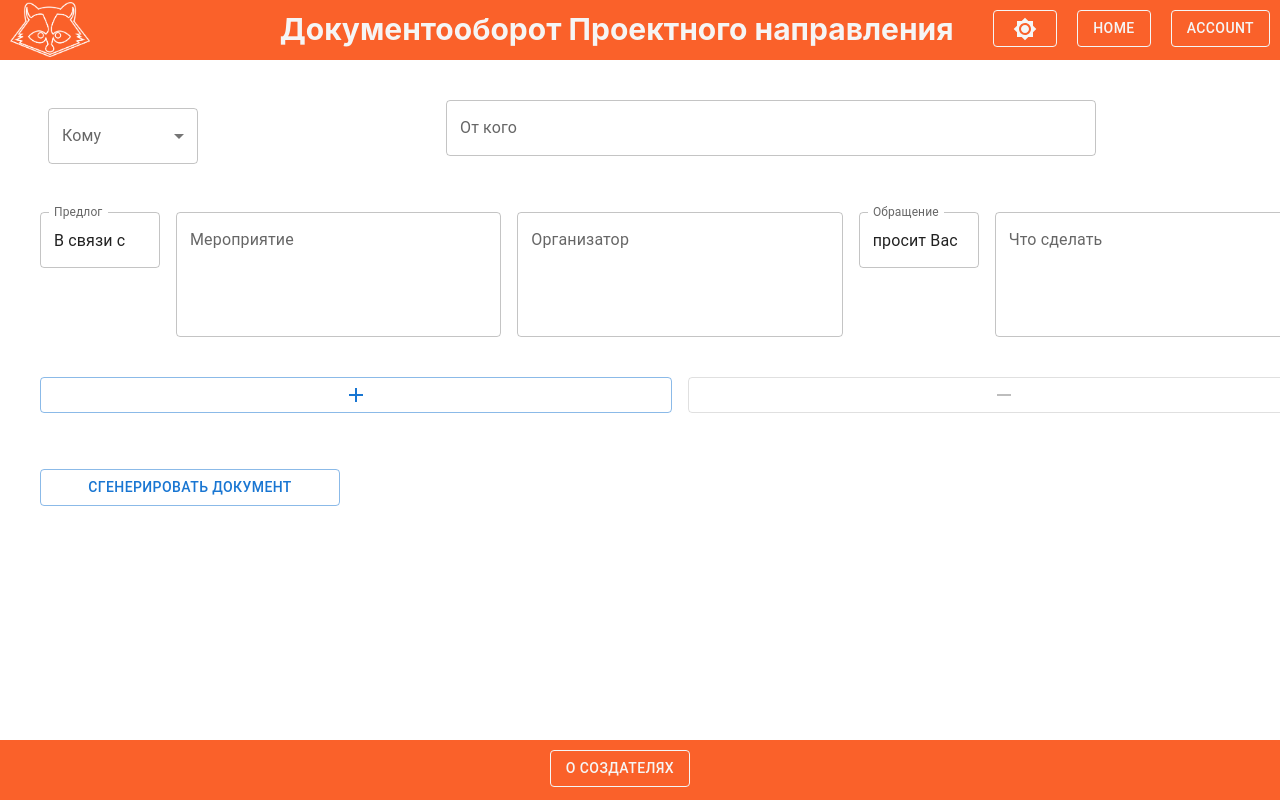
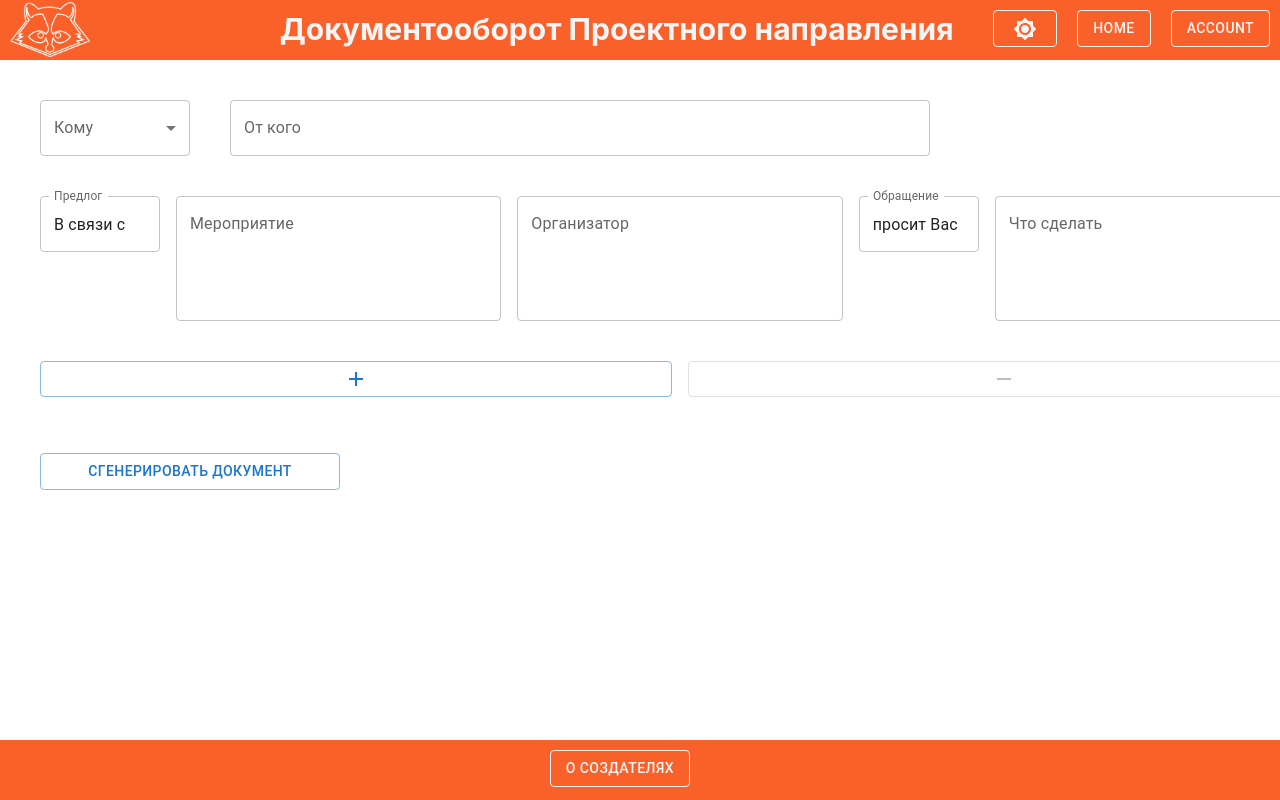
Before and after one commit to IT-FAMCS/documents, a React (Create React App) app in the folder front-doc/: page /report in a window 1280 px wide. Shown: the top 800 px of the page. Built offline with nearby package versions, Linux system fonts and the light colour scheme.

Commit message:
fixed styles

```diff
--- /dev/null
+++ b/front-doc/src/constants/reportConstants.ts
@@ -0,0 +1,3 @@
+export const daysOfWeek = ['Понедельник', 'Вторник', 'Среда', 'Четверг', 'Пятница', 'Cуббота'];
+
+export const approverList = ['Замдекана', 'Декан', 'ГСБ'];
--- a/front-doc/src/pages/documentForms/report/ReportPage.tsx
+++ b/front-doc/src/pages/documentForms/report/ReportPage.tsx
@@ -18,6 +18,7 @@ import dayjs, { Dayjs } from 'dayjs';
 import { useState } from 'react';
 import AddIcon from '@mui/icons-material/Add';
 import RemoveIcon from '@mui/icons-material/Remove';
+import { daysOfWeek, approverList } from '../../../constants/reportConstants';
 
 export const ReportPage = () => {
   interface Report {
@@ -45,10 +46,6 @@ export const ReportPage = () => {
   const [eventOrg, setEventOrg] = useState('');
   const [secondPrefix, setSecondPrefix] = useState('просит Вас ');
   const [action, setAction] = useState('');
-
-  const daysOfWeek = ['Понедельник', 'Вторник', 'Среда', 'Четверг', 'Пятница', 'Cуббота'];
-
-  const approverList = ['Замдекана', 'Декан', 'ГСБ'];
 
   const handleSecondPrefixChange = (e: any) => {
     setSecondPrefix(e.target.value);
@@ -145,18 +142,14 @@ export const ReportPage = () => {
       <Box
         sx={{
           display: 'grid',
-          flexDirection: 'column',
           gap: 5,
           padding: 5,
           alignItems: 'flex-start',
-          alignContent: 'flex-start',
           width: '100%'
         }}
-        gap={2}
-        padding={5}
       >
-        <Box gap={30} sx={{ width: '100%', display: 'flex', flexDirection: 'row' }}>
-          <FormControl sx={{ m: 1, width: 150 }}>
+        <Box sx={{ display: 'flex', flexDirection: 'row', gap: 5 }}>
+          <FormControl sx={{ width: 150 }}>
             <InputLabel>Кому</InputLabel>
             <Select onChange={handleApproverChange}>
               {approverList.map((appr, i) => (
@@ -167,23 +160,17 @@ export const ReportPage = () => {
             </Select>
           </FormControl>
           <TextField
-            sx={{ width: 650 }}
+            sx={{ width: 700 }}
             value={sender}
             label="От кого"
             variant="outlined"
+            placeholder="Председатель Студенческого Совета по качеству образования и науки ФПМИ Шевцов Е. О."
             onInput={handleSenderChange}
           />
         </Box>
-        <Box gap={2} sx={{ width: '100%', display: 'flex', flexDirection: 'row', alignItems: 'flex-start' }}>
-          <TextField
-            sx={{
-              minWidth: 120
-            }}
-            label="Предлог"
-            value={firstPrefix}
-            onChange={handleFirstPrefixChange}
-            placeholder="началом проведения дополнительных занятий по дисциплинам, преподаваемым на факультете, основной целью которых является закрепление полученных знаний и изучение прикладного применения дисциплин"
-          />
+
+        <Box sx={{ width: '100%', display: 'flex', flexDirection: 'row', gap: 2, alignItems: 'flex-start' }}>
+          <TextField sx={{ minWidth: 120 }} label="Предлог" value={firstPrefix} onChange={handleFirstPrefixChange} />
           <TextField
             label="Мероприятие"
             value={event}
@@ -191,7 +178,7 @@ export const ReportPage = () => {
             multiline={true}
             rows={4}
             fullWidth
-            placeholder="началом проведения дополнительных занятий по дисциплинам, преподаваемым на факультете, основной целью которых является закрепление полученных знаний и изучение прикладного применения дисциплин"
+            placeholder='началом работы клуба английского языка "English Speaking Club", основной целью которого является желание улучшить навыки коммуникации на английском языке'
           />
           <TextField
             label="Организатор"
@@ -203,13 +190,10 @@ export const ReportPage = () => {
             placeholder="Студенческий Совет по качеству образования и науки ФПМИ"
           />
           <TextField
-            sx={{
-              minWidth: 120
-            }}
+            sx={{ minWidth: 120 }}
             label="Обращение"
             value={secondPrefix}
             onChange={handleSecondPrefixChange}
-            placeholder="началом проведения дополнительных занятий по дисциплинам, преподаваемым на факультете, основной целью которых является закрепление полученных знаний и изучение прикладного применения дисциплин"
           />
           <TextField
             label="Что сделать"
@@ -218,10 +202,11 @@ export const ReportPage = () => {
             fullWidth
             multiline={true}
             rows={4}
-            placeholder=" выделить для проведения занятий"
+            placeholder="выделить для проведения занятий аудитории в понедельник с 19.10 до 20.30 и пятницу с 17.40 до 19.00"
           />
         </Box>
-        <Box gap={2} sx={{ width: '100%', display: 'flex', alignItems: 'center', direction: 'row' }}>
+
+        <Box sx={{ width: '100%', display: 'flex', gap: 2, alignItems: 'center' }}>
           <Button onClick={handleAddAud} variant="outlined" sx={{ width: '50%' }}>
             <AddIcon />
           </Button>
@@ -229,6 +214,7 @@ export const ReportPage = () => {
             <RemoveIcon />
           </Button>
         </Box>
+
         {auditories.map((aud, i) => (
           <Box key={i} sx={{ display: 'flex', flexDirection: 'row', gap: 2, alignItems: 'center' }}>
             <TextField
@@ -236,21 +222,17 @@ export const ReportPage = () => {
               label="Номер аудитории"
               value={aud.number}
               inputProps={{ inputMode: 'numeric', pattern: '[0-9]*' }}
-            ></TextField>
+            />
             <TimePicker
               onChange={(newValue) => handleAudTimeFromChange(newValue, i)}
-              sx={{
-                maxWidth: 120
-              }}
+              sx={{ maxWidth: 120 }}
               label="Начало"
               ampm={false}
               value={aud.timeFrom}
             />
             <TimePicker
               onChange={(newValue) => handleAudTimeToChange(newValue, i)}
-              sx={{
-                maxWidth: 120
-              }}
+              sx={{ maxWidth: 120 }}
               label="Конец"
               ampm={false}
               value={aud.timeTo}
@@ -288,6 +270,7 @@ export const ReportPage = () => {
             />
           </Box>
         ))}
+
         <Button onClick={handleSendData} variant="outlined" sx={{ mt: 2, width: 300 }}>
           Сгенерировать документ
         </Button>
```
